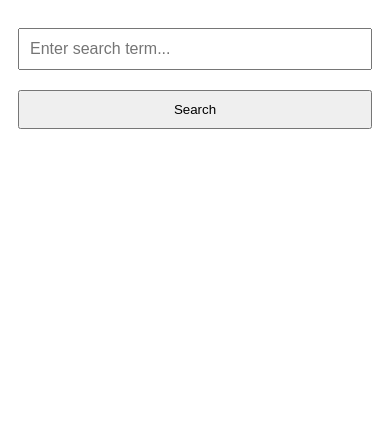
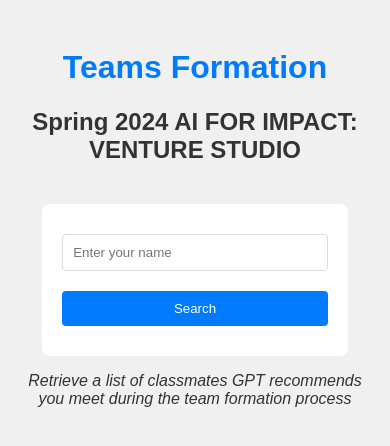
Before and after one commit to fahimfaruque/aispring24, a plain HTML site: page templates/search2.html in a window 390 px wide. Drawn offline with Linux system fonts and the light colour scheme.

Commit message:
search mobile again

```diff
--- a/templates/search2.html
+++ b/templates/search2.html
@@ -1,37 +1,71 @@
 <!DOCTYPE html>
-<html lang="en">
+<html>
 <head>
-    <meta charset="UTF-8">
+    <title>Search Page</title>
     <meta name="viewport" content="width=device-width, initial-scale=1">
-    <title>Search</title>
     <style>
         body {
             font-family: Arial, sans-serif;
+            background-color: #f0f0f0;
+            color: #333;
+            text-align: center;
+            padding: 50px;
+        }
+        h1 {
+            color: #007bff;
+        }
+        form {
+            background-color: #ffffff;
             padding: 20px;
+            border-radius: 8px;
+            display: inline-block;
+            margin-top: 20px;
+            box-shadow: 0 4px 6px rgba(0, 0, 0, 0.1);
         }
-        .form-control, .form-button {
-            width: 100%;
+        input[type="text"], button {
             padding: 10px;
-            margin: 10px 0;
-            box-sizing: border-box; /* Ensures padding doesn't affect overall width */
+            margin-right: 10px;
+            border: 1px solid #ddd;
+            border-radius: 4px;
+            width: 250px; /* Adjusted for responsiveness */
+            box-sizing: border-box; /* Ensures padding does not affect overall width */
         }
-        .form-button {
+        input[type="text"] {
+            width: calc(100% - 22px); /* Adjusts width accounting for padding and margin */
+        }
+        button {
+            background-color: #007bff;
+            color: white;
+            border: none;
+            border-radius: 4px;
             cursor: pointer;
+            width: auto; /* Allows the button to resize based on content */
         }
-        @media (max-width: 600px) {
+        button:hover {
+            background-color: #0056b3;
+        }
+
+        @media (max-width: 768px) {
             body {
-                padding: 10px;
+                padding: 20px;
             }
-            .form-control {
-                font-size: 16px; /* Larger font size for easier readability on small screens */
+            form {
+                box-shadow: none;
+            }
+            input[type="text"], button {
+                margin: 10px 0; /* Stack input and button vertically on smaller screens */
+                width: 100%; /* Full width for smaller devices */
             }
         }
     </style>
 </head>
 <body>
-    <form action="/search" method="POST">
-        <input type="text" name="name" class="form-control" placeholder="Enter search term...">
-        <button type="submit" class="form-button">Search</button>
+    <h1>Teams Formation</h1>
+    <h2>Spring 2024 AI FOR IMPACT: VENTURE STUDIO</h2>
+    <form action="/search" method="post">
+        <input type="text" name="name" placeholder="Enter your name">
+        <button type="submit">Search</button>
     </form>
+    <p><i>Retrieve a list of classmates GPT recommends you meet during the team formation process</i></p>
 </body>
 </html>
```
